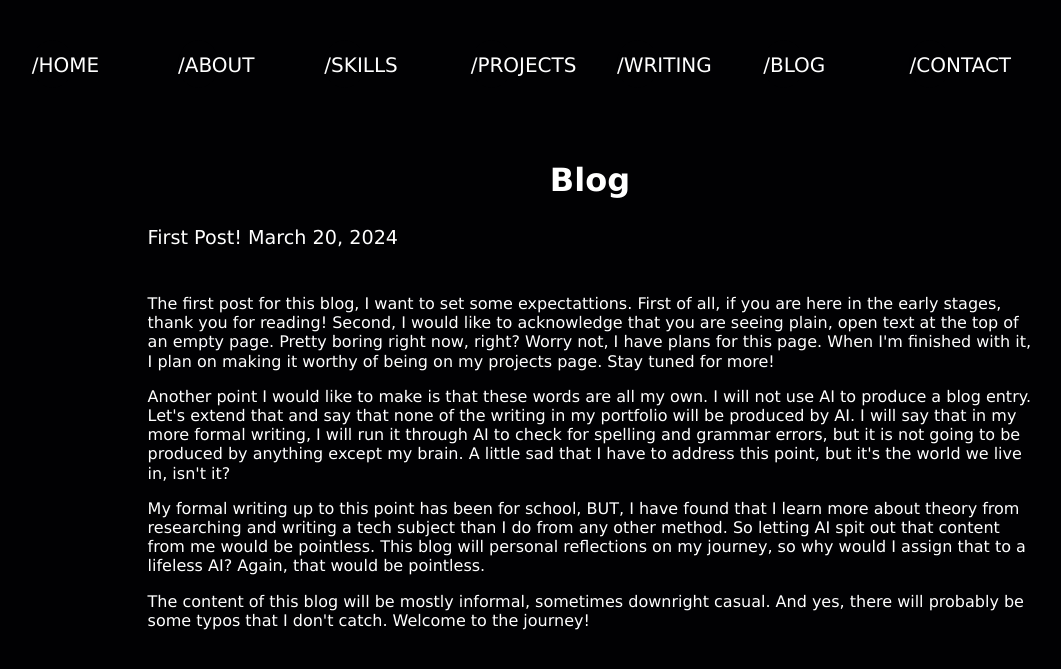
After one commit to boonewh/portfolio-flask, a Flask app: page /blog in a window 1280 px wide. The commit adds this page. Shown: the top 669 px of the page, without its empty margins (50-1111 px from the left). Run offline with Flask 3, Linux system fonts and the light colour scheme; some web fonts are replaced.

Commit message:
Added Writing Samples and Blog

```diff
--- a/static/css/main.css
+++ b/static/css/main.css
@@ -59,7 +59,7 @@ img {
   padding-top: -15%;
 }
 
-/* Home.php Styling */
+/* Home Styling */
 
 .heroCenter {
   font-family: "Kaushan Script", Arial, Helvetica, sans-serif;
@@ -178,6 +178,29 @@ h2.neon-effect:not(:first-of-type) {
   font-size: 0.3em;
 }
 
+/* Blog Styles */
+
+.blog-content {
+  display: flex;
+  flex-wrap: wrap;
+  justify-content: space-around;
+  margin: 150px auto 0;
+  width: 70%;
+}
+
+.blog-content h2 {
+  padding: 0;
+  height: 50px;
+  font-size: 1.2em;
+  font-weight: normal;
+  animation: flicker 1.5s;
+}
+
+header {
+  text-align: center;
+  margin: 20px 0;
+}
+
 /* *******************************************
 Tablet and Desktop Styles: 1100px and greater
 ******************************************** */
@@ -265,7 +288,7 @@ Tablet and Desktop Styles: 1100px and greater
     display: flex;
   }
 
-  /* Home.php Styling */
+  /* Home Styling */
   .heroText {
     position: absolute;
     top: 35%;
--- a/templates/base.html
+++ b/templates/base.html
@@ -32,6 +32,7 @@
                     </ul>
                 </div>
             </nav>
+        </header>
 
         <main>
             {% block content %}{% endblock %}
@@ -40,4 +41,4 @@
     </body>
 </html>
 
-{% block scrpts %}{% endblock %}
+{% block scripts %}{% endblock %}
--- /dev/null
+++ b/templates/blog.html
@@ -0,0 +1,20 @@
+{% extends "base.html" %}
+
+{% block title %}Dev Blog{% endblock %}
+
+{% block styles %}
+    <link rel="stylesheet" href="{{ url_for('static', filename='css/main.css') }}">
+{% endblock %}
+
+{% block content %}
+    <div class="blog-content">
+        <h1>Blog</h1>
+        <div class="blog-post">
+            <h2>First Post! March 20, 2024</h2>
+            <p>The first post for this blog, I want to set some expectattions. First of all, if you are here in the early stages, thank you for reading! Second, I would like to acknowledge that you are seeing plain, open text at the top of an empty page. Pretty boring right now, right? Worry not, I have plans for this page. When I'm finished with it, I plan on making it worthy of being on my projects page. Stay tuned for more!</p>
+            <p>Another point I would like to make is that these words are all my own. I will not use AI to produce a blog entry. Let's extend that and say that none of the writing in my portfolio will be produced by AI. I will say that in my more formal writing, I will run it through AI to check for spelling and grammar errors, but it is not going to be produced by anything except my brain. A little sad that I have to address this point, but it's the world we live in, isn't it?</p>
+            <p>My formal writing up to this point has been for school, BUT, I have found that I learn more about theory from researching and writing a tech subject than I do from any other method. So letting AI spit out that content from me would be pointless. This blog will personal reflections on my journey, so why would I assign that to a lifeless AI? Again, that would be pointless.</p>
+            <p>The content of this blog will be mostly informal, sometimes downright casual. And yes, there will probably be some typos that I don't catch. Welcome to the journey!</p>
+        </div>
+    </div>
+{% endblock %}
--- a/templates/expenses.html
+++ b/templates/expenses.html
@@ -7,7 +7,7 @@
          <link rel="stylesheet" href="{{ url_for('static', filename='css/expenses.css') }}">
     {% endblock %}
 
-    {% block scrpts %}
+    {% block scripts %}
         <script src="{{ url_for('static', filename='js/expenses.js') }}"></script>
     {% endblock %}
 
```
Also changed, not shown: templates/index.html (+5 -5 lines), 4 other files.
